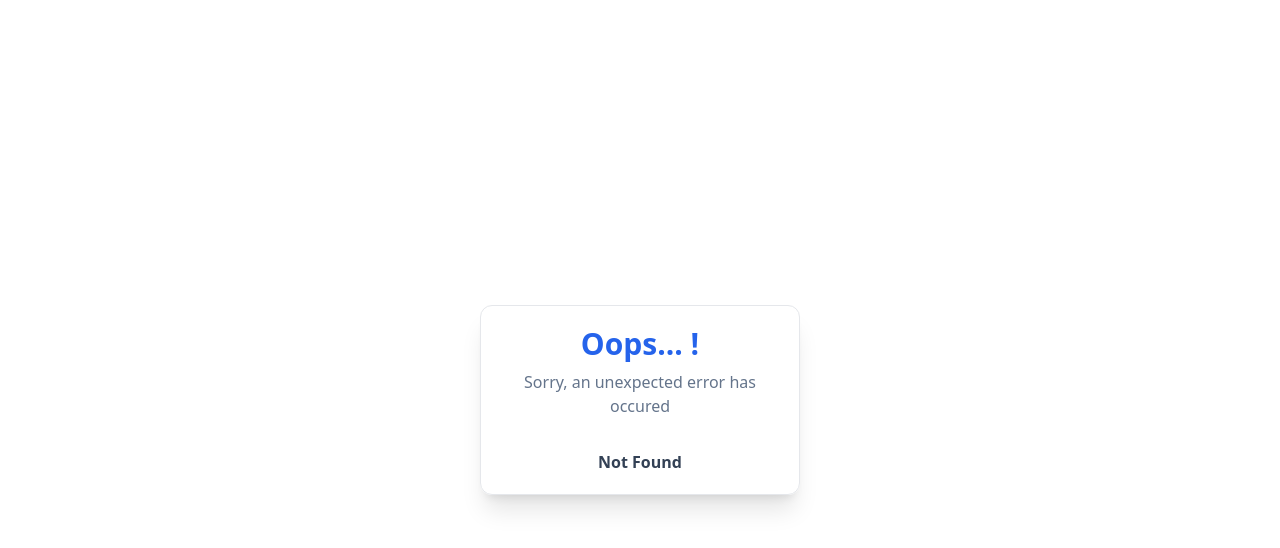
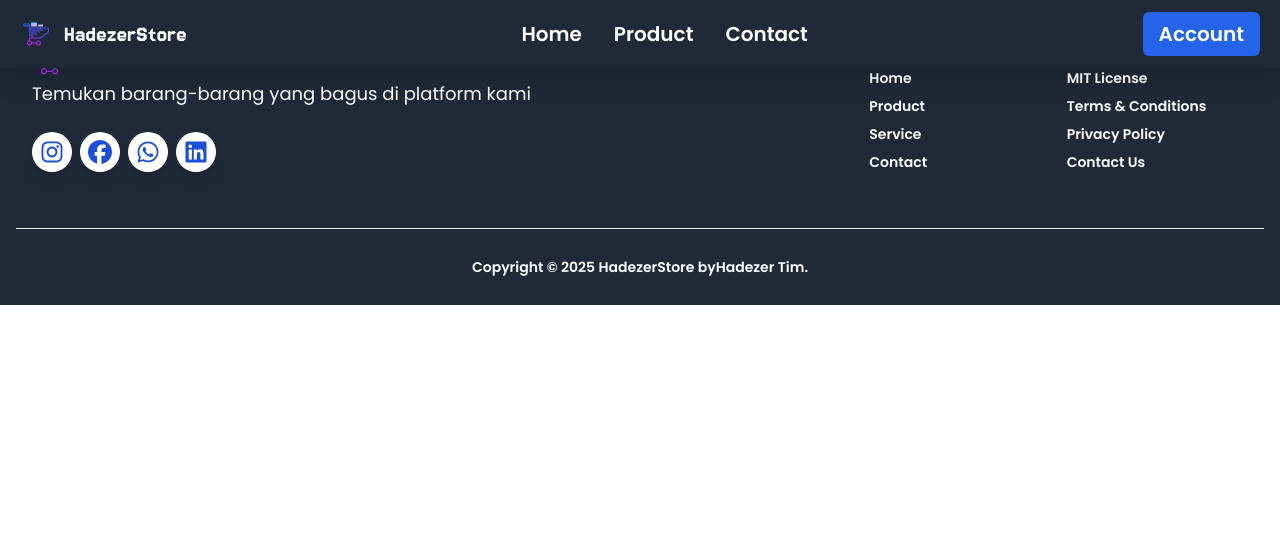
Before and after one commit to azizhadiid/hadezerStore.com, a React (Vite) app: page /product in a window 1280 px wide. Before the commit this address had no page. Shown: the top 548 px of the page. Built offline with nearby package versions, Linux system fonts and the light colour scheme; no server answers.

Commit message:
Get Data FaskeStoreAPI Part 1

```diff
--- a/package.json
+++ b/package.json
@@ -15,6 +15,7 @@
     "@fortawesome/free-regular-svg-icons": "^6.7.2",
     "@fortawesome/free-solid-svg-icons": "^6.7.2",
     "@fortawesome/react-fontawesome": "^0.2.2",
+    "axios": "^1.7.9",
     "react": "^18.3.1",
     "react-dom": "^18.3.1",
     "react-router-dom": "^6.27.0",
--- /dev/null
+++ b/src/Pages/product.jsx
@@ -0,0 +1,20 @@
+import NavbarUser from "../components/Fragments/NavbarUser";
+import Footer from "../components/Fragments/Footer";
+import { useEffect, useState } from "react";
+import { getProducts } from "../services/product.service";
+
+const ProductPage = () => {
+    const [product, setProduct] = useState([]);
+    useEffect(() => {
+        getProducts();
+    }, []);
+
+    return (
+        <>
+            <NavbarUser></NavbarUser>
+            <Footer klass="mt-2 bg-gray-800"></Footer>
+        </>
+    );
+};
+
+export default ProductPage;
--- a/src/components/Fragments/Footer.jsx
+++ b/src/components/Fragments/Footer.jsx
@@ -9,7 +9,7 @@ const Footer = (props) => {
   const { klass } = props;
   return (
     <>
-      <footer className={`relative bg-blueGray-200 pt-8 pb-6 ${klass}`}>
+      <footer className={`relative pt-8 pb-6 ${klass}`}>
         <div className="container mx-auto px-4">
           <div className="flex flex-wrap text-left lg:text-left">
             <div className="w-full lg:w-6/12 px-4">
--- /dev/null
+++ b/src/components/Fragments/NavbarUser.jsx
@@ -0,0 +1,89 @@
+import { Link } from "react-router-dom";
+import { useState } from "react";
+import logoHadezer from "./img/icons8-buying-64.png"
+
+const NavbarUser = (props) => {
+  const { id } = props;
+  const [isOpen, setIsOpen] = useState(false);
+
+  const toggleMenu = () => {
+    setIsOpen(!isOpen);
+  };
+
+  return (
+    <nav className="bg-gray-800 text-white fixed top-0 left-0 w-full z-50 shadow-xl">
+      <div className="container mx-auto flex justify-between items-center px-5 py-3">
+        {/* Logo */}
+        <div className="flex items-center space-x-3">
+          {/* Ganti SVG dengan Image */}
+          <img
+            src={logoHadezer}
+            alt="Logo"
+            className="h-8 w-8 object-contain"
+          />
+          <span className="text-2xl  font-jersey">HadezerStore</span>
+        </div>
+
+        {/* Desktop Menu */}
+        <div className="hidden md:flex space-x-8">
+          <Link to="/" className="hover:text-gray-300 font-poppins font-semibold text-xl">
+            Home
+          </Link>
+          <Link to="/product" className="hover:text-gray-300 font-poppins font-semibold text-xl">
+            Product
+          </Link>
+          <Link to="/contact" className="hover:text-gray-300 font-poppins font-semibold text-xl">
+            Contact
+          </Link>
+        </div>
+
+        {/* Login Button */}
+        <Link to='/account' className="hidden md:inline-block bg-blue-600 hover:bg-blue-700 px-4 py-2 rounded-md cursor-pointer font-poppins font-semibold text-xl">
+          Account
+        </Link>
+
+        {/* Hamburger Menu */}
+        <button
+          onClick={toggleMenu}
+          className="md:hidden focus:outline-none text-gray-400 hover:text-white"
+        >
+          <svg
+            className="h-6 w-6"
+            xmlns="http://www.w3.org/2000/svg"
+            fill="none"
+            viewBox="0 0 24 24"
+            stroke="currentColor"
+            strokeWidth={2}
+          >
+            <path
+              strokeLinecap="round"
+              strokeLinejoin="round"
+              d="M4 6h16M4 12h16m-7 6h7"
+            />
+          </svg>
+        </button>
+      </div>
+
+      {/* Mobile Dropdown Menu */}
+      <div
+        className={`${isOpen ? "block" : "hidden"
+          } md:hidden bg-gray-700 px-4 pt-2 pb-4 space-y-2`}
+      >
+        <Link to="/" className="block hover:text-gray-300">
+          Home
+        </Link>
+        <Link to="/about" className="block hover:text-gray-300">
+          About
+        </Link>
+        <Link to="/contact" className="block hover:text-gray-300">
+          Contact
+        </Link>
+        <Link to="/account" className="block w-full bg-blue-600 hover:bg-blue-700 text-center px-4 py-2 rounded-md cursor-pointer">
+          Account
+        </Link>
+      </div>
+    </nav>
+  );
+};
+
+export default NavbarUser;
--- a/src/index.css
+++ b/src/index.css
@@ -2,7 +2,7 @@
 @tailwind components;
 @tailwind utilities;
 
-@import "@fortawesome/fontawesome-free/css/all.min.css";
+/* @import "@fortawesome/fontawesome-free/css/all.min.css"; */
 
 @font-face{
     font-family: "Jersey";
--- a/src/main.jsx
+++ b/src/main.jsx
@@ -6,6 +6,7 @@ import LoginPage from './Pages/login.jsx';
 import RegisterPage from './Pages/register.jsx';
 import ErrorPage from './Pages/404.jsx';
 import HomePage from './Pages/Home.jsx';
+import ProductPage from './Pages/product.jsx';
 
 const router = createBrowserRouter([
   {
@@ -20,6 +21,10 @@ const router = createBrowserRouter([
   {
     path: "/register",
     element: <RegisterPage />
+  },
+  {
+    path: "/product",
+    element: <ProductPage />
   }
 ]);
 
--- /dev/null
+++ b/src/services/product.service.js
@@ -0,0 +1,9 @@
+import axios from "axios";
+
+export const getProducts = () => {
+    axios.get("https://fakestoreapi.com/products").then((res) => {
+        console.log(res);
+    }).catch((err) => {
+        console.log(err);
+    });
+}
```
Also changed, not shown: 1 other file (tests, documents, lock files or other folders).
